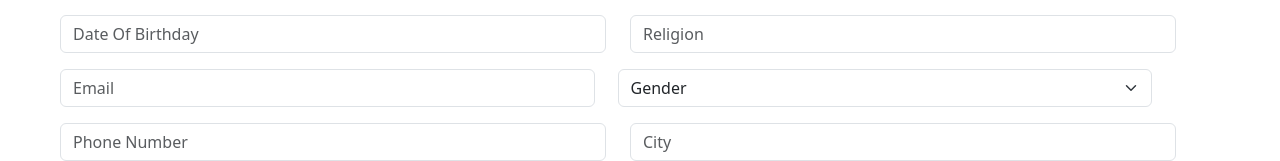
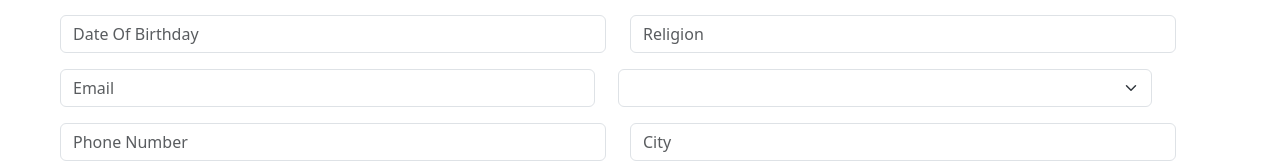
Before and after one commit to AsharaYishai/Student-App-Frontend, an Angular app: page / in a window 1280 px wide. Shown: the part 339-500 px from the top of the page. Built offline with nearby package versions, Linux system fonts and the light colour scheme.

Commit message:
call Add API

```diff
--- a/src/app/page/manage-student/manage-student.component.html
+++ b/src/app/page/manage-student/manage-student.component.html
@@ -3,61 +3,60 @@
     <h1 class="text-center mb-5 bg-black text-white fw-bolder p-4">Add Student</h1>
     <div class="input-group mb-3">
         <span class="input-group-text" id="basic-addon1"></span>
-        <input type="text" class="form-control" placeholder="First Name" [(ngModel)]="firstName"  aria-label="Username" aria-describedby="basic-addon1">
+        <input type="text" class="form-control" placeholder="First Name" [(ngModel)]="studentObj.firstName"  aria-label="Username" aria-describedby="basic-addon1">
       </div>
 
       <div class="input-group mb-3">
         <span class="input-group-text" id="basic-addon1"></span>
-        <input type="text" class="form-control" placeholder="Last Name" aria-label="Username" aria-describedby="basic-addon1">
+        <input type="text" class="form-control" placeholder="Last Name" [(ngModel)]="studentObj.lastName" aria-label="Username" aria-describedby="basic-addon1">
       </div>
 
       <div class="input-group mb-3">
         <span class="input-group-text" id="basic-addon1"></span>
-        <input type="text" class="form-control" placeholder="Address" aria-label="Username" aria-describedby="basic-addon1">
+        <input type="text" class="form-control" placeholder="Address" [(ngModel)]="studentObj.address" aria-label="Username" aria-describedby="basic-addon1">
       </div>
 
       <div class="row mb-3" >
         <div class="col">
-          <input type="text" class="form-control" placeholder="Date Of Birthday" aria-label="First name">
+          <input type="text" class="form-control" placeholder="Date Of Birthday" [(ngModel)]="studentObj.dob" aria-label="First name">
         </div>
 
         <div class="col">
-          <input type="text" class="form-control" placeholder="Religion" aria-label="Last name">
+          <input type="text" class="form-control" placeholder="Religion" [(ngModel)]="studentObj.religion" aria-label="Last name">
         </div>
       </div>
 
       <div class="row input-group mb-3">
         <div class="col">
-            <input type="text" class="form-control" placeholder="Email" aria-label="Email">
+            <input type="text" class="form-control" placeholder="Email" [(ngModel)]="studentObj.email" aria-label="Email">
         </div>
 
         <div class="col">
-        <select class="form-select" aria-label="Default select example">
+        <select class="form-select" id="gender" [(ngModel)]="studentObj.gender" aria-label="Default select example" >
           <option selected>Gender</option>
-          <option value="1">One</option>
-          <option value="2">Two</option>
-          <option value="3">Three</option>
+          <option>Femail</option>
+          <option>Mail</option>
         </select>
     </div>
     </div>
 
       <div class="row mb-3">
         <div class="col">
-          <input type="text" class="form-control" placeholder="Phone Number" aria-label="First name">
+          <input type="text" class="form-control" placeholder="Phone Number" [(ngModel)]="studentObj.phoneNumber" aria-label="First name">
         </div>
 
         <div class="col">
-          <input type="text" class="form-control" placeholder="City" aria-label="Last name">
+          <input type="text" class="form-control" placeholder="City" [(ngModel)]="studentObj.city" aria-label="Last name">
         </div>
       </div>
 
       <div class="row mb-3">
         <div class="col">
-          <input type="text" class="form-control" placeholder="Postal Code" aria-label="First name">
+          <input type="text" class="form-control" placeholder="Postal Code" [(ngModel)]="studentObj.postalCode" aria-label="First name">
         </div>
 
         <div class="col">
-          <input type="text" class="form-control" placeholder="Zip code" aria-label="Last name">
+          <input type="text" class="form-control" placeholder="Zip code" [(ngModel)]="studentObj.zipCode" aria-label="Last name">
         </div>
       </div>
 
--- a/src/app/page/manage-student/manage-student.component.ts
+++ b/src/app/page/manage-student/manage-student.component.ts
@@ -1,18 +1,42 @@
+import { CommonModule } from '@angular/common';
+import { HttpClient, HttpClientModule } from '@angular/common/http';
 import { Component } from '@angular/core';
 import { FormsModule } from '@angular/forms';
 
 @Component({
   selector: 'app-manage-student',
   standalone: true,
-  imports: [FormsModule],
+  imports: [FormsModule,HttpClientModule,CommonModule],
   templateUrl: './manage-student.component.html',
   styleUrl: './manage-student.component.css'
 })
 export class ManageStudentComponent {
 
-   public firstName:String=""
+  public studentObj = {
+    firstName:"",
+    lastName:"",
+    dob:"",
+    address:"",
+    city:"",
+    religion:"",
+    gender:"",
+    email:"",
+    phoneNumber:"",
+    postalCode:"",
+    zipCode:"",
+  }
+
+  constructor(private http:HttpClient){
+
+  }
 
   addStudent(){
-    alert(this.firstName)
+    this.http.post("http://localhost:8080/student-controller/add-student",this.studentObj).subscribe(
+      (data) =>{
+        console.log(data);
+
+      }
+    )
+
   }
 }
```
